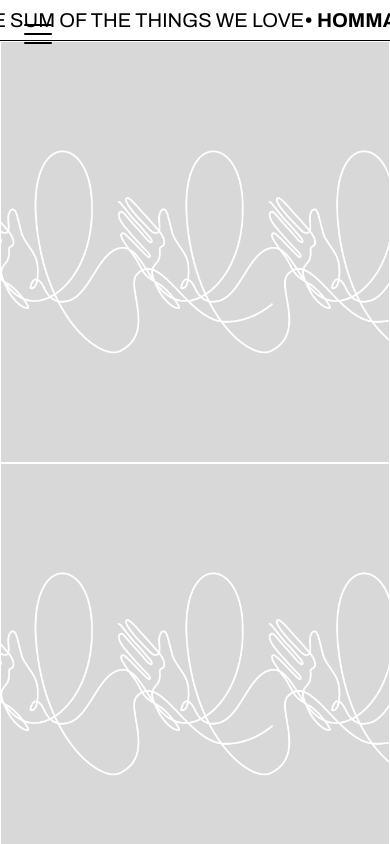
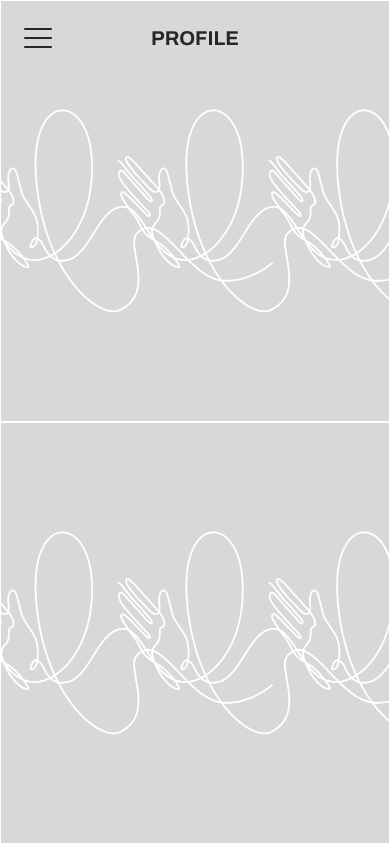
Before and after one commit to PNU-DT-2023/dt-grad-14, a Next.js app: page /profile in a window 390 px wide. Built offline with nearby package versions, Linux system fonts and the light colour scheme.

Commit message:
[FIX] 모바일 헤더
- 블렌드 모드 difference 적용 (bg-white 세팅 안하면 글자가 안보임)
- 메뉴 접혀있을 때 카테고리명 보임

```diff
--- a/next.config.js
+++ b/next.config.js
@@ -12,9 +12,9 @@ module.exports = {
           port: '',
         },
       ],
+    },
 
     compiler: {
         styledComponents: true,
       },
-  }
-}
+  };
--- a/src/app/layout.js
+++ b/src/app/layout.js
@@ -39,13 +39,14 @@ export default function RootLayout({ children,loadingVisible }) {
     <html lang="kr">
     <body className={cls(notoSansKr.className, archivo.variable, philosopher.variable)}>
       {/* 컨테이너 */}
-      <div className="absolute flex items-center h-full w-full overflow-hidden ">
+      <div className="absolute flex items-center h-full w-full overflow-hidden bg-white">
         {/* 네비게이션 */}
         <Sidebar></Sidebar>
 
           {/* 페이지표시 */}
             <div className='w-full h-full overflow-scroll'>
-            <MarqueeText>
+            <div className='marquee-wrap hidden md:block'>
+              <MarqueeText>
               <span className='font-bold'>• HOMMAGE • </span>
               <span className='uppercase'>We are the sum of the things we love</span>
               <span className='font-bold'>• HOMMAGE • </span>
@@ -57,6 +58,7 @@ export default function RootLayout({ children,loadingVisible }) {
               <span className='font-bold'>• HOMMAGE • </span>
               <span className='uppercase'>We are the sum of the things we love</span>
            </MarqueeText>
+           </div>
               {children}
             </div>
           </div>
--- a/src/components/Sidebar/animation.css
+++ b/src/components/Sidebar/animation.css
@@ -1,3 +1,10 @@
+/* hamburger wrapper */
+.hamburger-wrap.hidden {
+    transform: translateY(-100%);
+}
+
+
+/* hamburger */
 .hamburger,
 .hamburger span {
     display: inline-block;
@@ -9,6 +16,7 @@
     position: relative;
     width: 28px;
     height: 20px;
+    mix-blend-mode: difference;
 }
 
 .hamburger span {
@@ -16,7 +24,8 @@
     left: 0;
     width: 100%;
     height: 2px;
-    background-color: #000;
+    background-color: #fff;
+
     border-radius: 2px;
 }
 
@@ -32,6 +41,9 @@
     bottom: 0;
 }
 
+.hamburger.active span {
+    background-color: #000;
+}
 
 .hamburger.active span:nth-of-type(1) {
     -webkit-transform: translateY(9px) rotate(-45deg);
--- a/src/components/Sidebar/sidebar.js
+++ b/src/components/Sidebar/sidebar.js
@@ -3,7 +3,7 @@
 import Link from "next/link";
 import Image from "next/image";
 import { usePathname } from "next/navigation";
-import { useState } from "react";
+import { useState, useEffect, useCallback } from "react";
 import Submenu from "./submenu.js";
 import "./animation.css";
 import { getProjectListData } from "@/data/project.js";
@@ -24,7 +24,7 @@ export default function Sidebar() {
     const [hoverCategory, setHoverCategory] = useState(null);
     const [mobileSidebar, setMobileSidebar] = useState(false);
     const [mobileCategory, setMobileCategory] = useState(null);
-
+    const [isHamVisible, setHamVisible] = useState(true);
 
     const handleMenuPicked = (newState) => {
         setMobileSidebar(!newState);
@@ -43,6 +43,10 @@ export default function Sidebar() {
         setMobileSidebar(!mobileSidebar);
             if (pathname.startsWith("/project")) { setMobileCategory("project") }
             else if (pathname.startsWith("/profile")) { setMobileCategory("profile") } else {setMobileCategory(null)}
+    }
+
+    function CategoryName() {
+        return `${pathname.startsWith('/profile') ? "profile" : pathname.startsWith('/project') ? "project" : pathname.startsWith('/guestbook') ? "guest book" : ""}`
     }
 
     return (
@@ -109,13 +113,18 @@ export default function Sidebar() {
         </nav>
 
             {/* mobile */}
-            <nav className={`Mobile-sidebar-wrap top-0 left-0 fixed flex font-sanserif z-40 md:hidden ${mobileSidebar ? 'h-full w-full' : 'h-auto w-auto'}`} aria-label="Mobile-sidebar">
-                <div className="hamburger-wrap fixed m-6 z-50">
-                    <button className={`hamburger ${mobileSidebar ? 'active' : ''}`} onClick={()=>{HamburgerClick()}}>
+            <nav className={`Mobile-sidebar-wrap top-0 left-0 fixed flex font-sanserif z-40 md:hidden
+            ${mobileSidebar ? 'h-full w-screen mix-blend-normal' : 'h-auto w-auto mix-blend-difference'}`} aria-label="Mobile-sidebar">
+                <div className={`hamburger-wrap fixed flex justify-between p-6 z-50 w-full ${isHamVisible ? '' : 'hidden' }`}>
+                    <button className={`hamburger my-auto ${mobileSidebar ? 'active' : ''}`} onClick={()=>{HamburgerClick()}}>
                         <span></span>
                         <span></span>
                         <span></span>
                     </button>
+                    <div className={`uppercase font-bold text-xl text-white ${mobileSidebar ? 'hidden' : 'inline-block'}`}>
+                        {CategoryName()}
+                        </div>
+                    <div className="w-7"></div>
                 </div>
                 <div className={`Mobile-sidebar ${mobileSidebar ? 'active' : 'collapsed'} h-full w-full backdrop-blur transition-all`}>
                     <div className={`h-full w-1/3 min-w-fit  px-6 ${mobileSidebar ? 'flex' : 'hidden'}`}>
```
